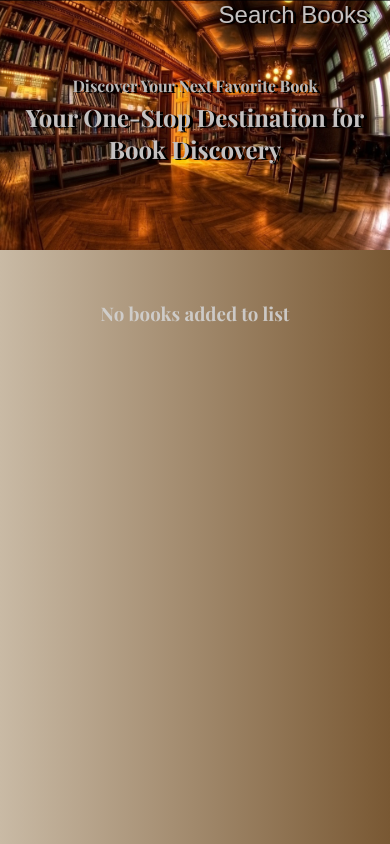
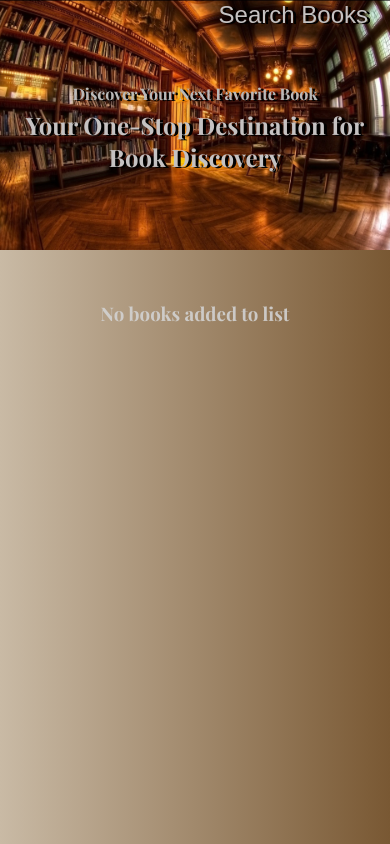
Before and after one commit to Drayved/Book-Finder, a React (Vite) app: page / in a window 390 px wide. Both pictures are taken after a click on the button "My list". Built offline with nearby package versions, Linux system fonts and the light colour scheme; a web font is replaced by a local one.

Commit message:
Update index.css

```diff
--- a/src/index.css
+++ b/src/index.css
@@ -333,7 +333,7 @@ button{
     }
 
     .header-text{
-        margin-top: -5rem;
+        margin-top: -4.5rem;
     }
 
     .title{
```
